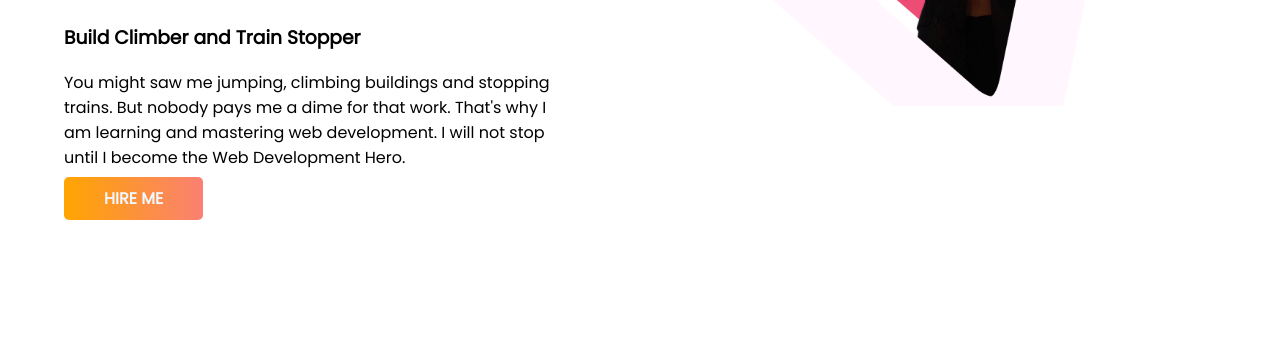
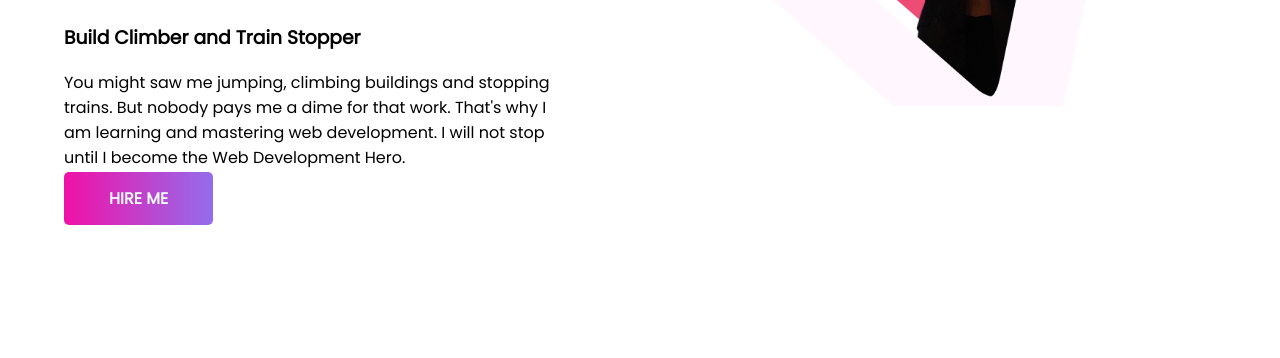
Before and after one commit to R-amin00/tom-holland-portfolio, a plain HTML site: page index.html in a window 1280 px wide. In both pictures the pointer is over the link "HIRE ME". Shown: the part 252-610 px from the top of the page. Drawn offline with Linux system fonts and the light colour scheme; files whose address does not match are found by name.

Commit message:
last update

```diff
--- a/style.css
+++ b/style.css
@@ -43,6 +43,11 @@ h1 {
     color: aliceblue;
     border-radius: 5px;
     font-weight: 700;
+}
+
+.btn-link:hover {
+    background-image: linear-gradient(to left, rgb(147, 109, 236), rgb(241, 17, 167));
+    padding: 15px 45px;
 }
 
 .dream-big {
```
